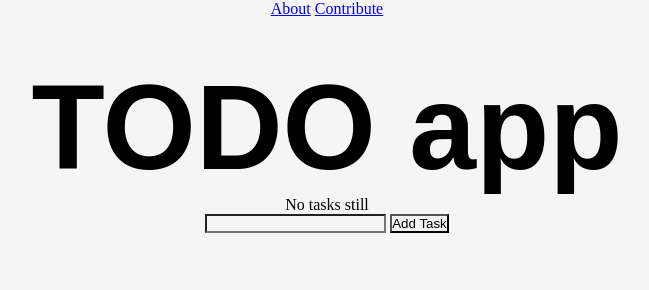
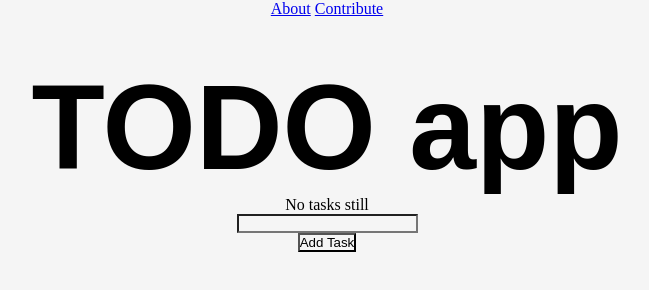
Before and after one commit to SenhasD/tasks, a plain HTML site: page source/index.html in a window 1280 px wide. Shown: the whole page, without its empty margins (313-962 px from the left). Drawn offline with Linux system fonts and the light colour scheme.

Commit message:
some minor structure fixes

```diff
--- a/source/index.html
+++ b/source/index.html
@@ -11,7 +11,7 @@
         </nav>
     <div class="container"><h1>TODO app</h1></div>
     <div class="update"><p id="default">No tasks still</p></div>
-    <input type="text" id="data">
+    <input type="text" id="data"><br>
     <button onclick="fetch()">Add Task</button>
     </body>
 <script src="app.js"></script>
```
